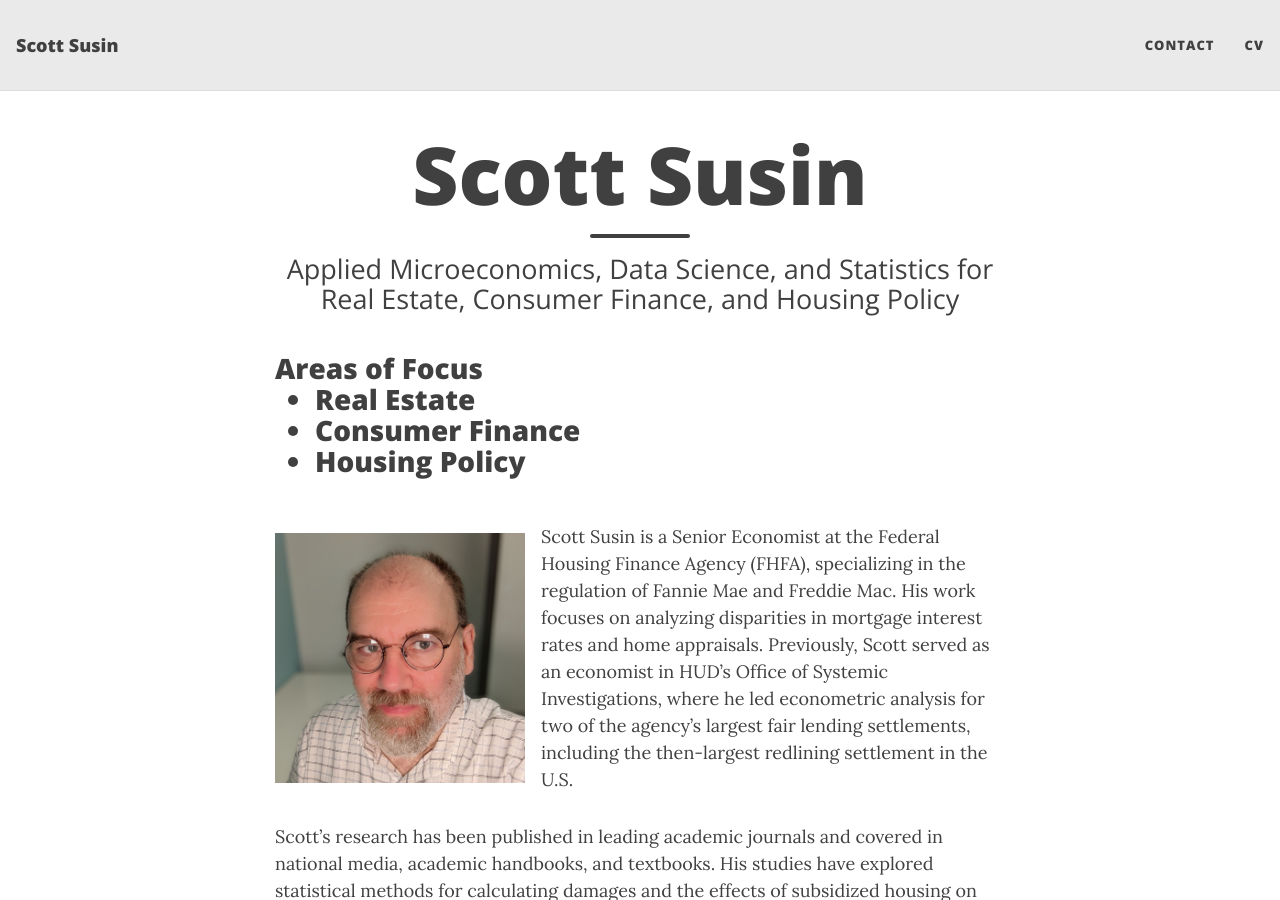
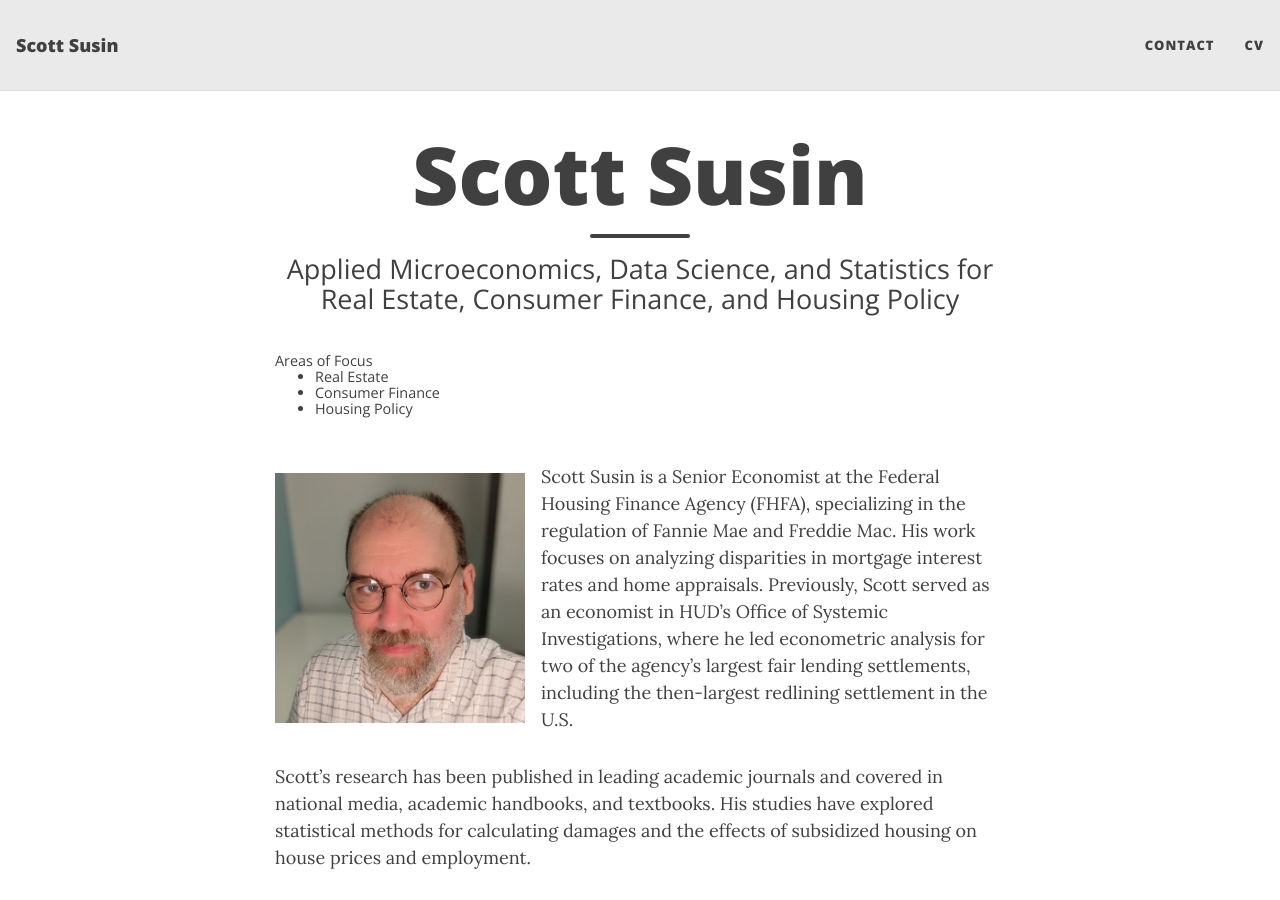
Before and after one commit to ssusin270/ScottSusinCom, a Jekyll site: the page built from index.md, in a window 1280 px wide and 900 px high. Built offline with Jekyll 4.4.1, drawn with Linux system fonts in a browser that asks for light colours.

Commit message:
Update index.md

```diff
--- a/index.md
+++ b/index.md
@@ -6,7 +6,7 @@ subtitle: Applied Microeconomics, Data Science, and Statistics <br>
           for Real Estate, Consumer Finance, and Housing Policy
 ---
 
-<h3 class="page-subheading">
+<h3 class="page-subheading small">
 Areas of Focus
 <ul>
           <li>Real Estate</li>
```
